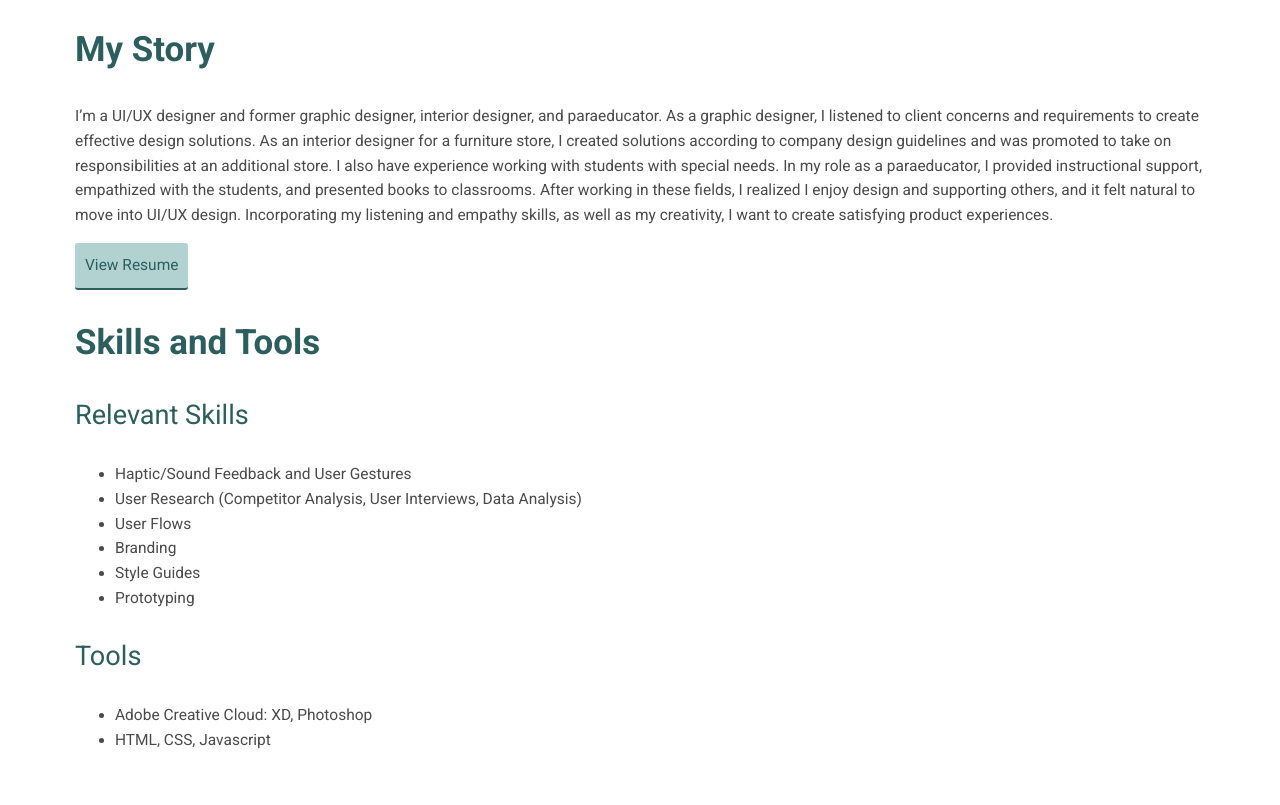
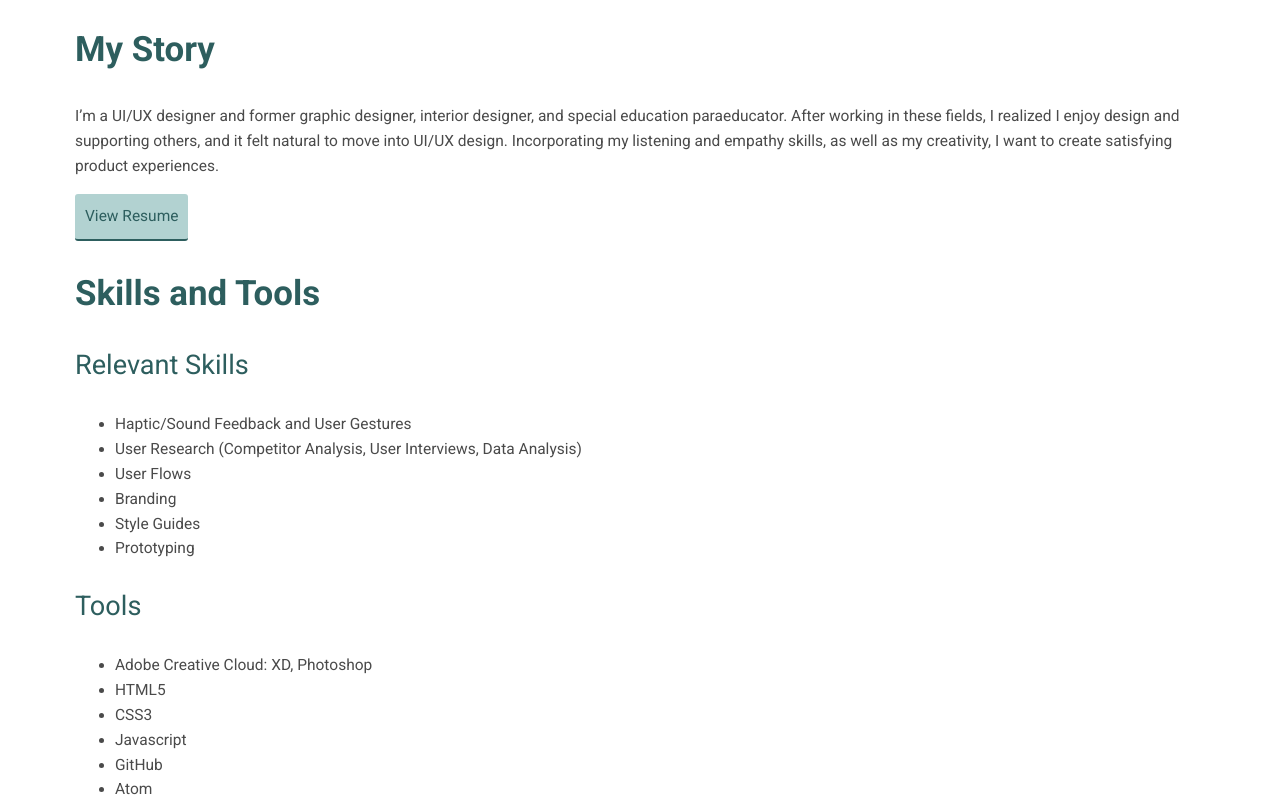
Before and after one commit to Wildiris5/portfolio-website, a plain HTML site: page about.html in a window 1280 px wide. Shown: the part 772-1577 px from the top of the page. Drawn offline with nearby package versions, Linux system fonts and the light colour scheme.

Commit message:
Update about.html
1. Added id to body tags.
2. Added column and row classes.
3. Shortened "my story" text.
4. Added tools to "tools" section.

```diff
--- a/about.html
+++ b/about.html
@@ -10,7 +10,7 @@
     <link href="https://fonts.googleapis.com/css2?family=Roboto:ital,wght@0,400;0,700;1,500&display=swap" rel="stylesheet">
     <meta name="viewport" content="width=device-width, initial-scale=1">
   </head>
-  <body>
+  <body id="about-page">
     <header id="header">
       <div class="container">
       <div class="logo">
@@ -36,24 +36,29 @@
      </div>
      <div class="container">
        <div>
-         <div id="picandstory">
-       <div id="aboutpic">
+        <div class="row">
+          <div id="picandstory">
+          <div id="aboutpic">
+         <div class="col-md-6">
          <picture>
            <source srcset="img/about/SarahLayne@1x.jpg" media="(max-width:767px)">
            <img src="img/about/SarahLayne@2x.jpg" alt="Image of Sarah L. Martin">
          </picture>
          </div>
-         <div>
+         </div>
+         </div>
+           <div class="col-md-6">
            <h2>My Story</h2>
-           <p>I’m a UI/UX designer and former graphic designer, interior designer, and paraeducator. As a graphic designer, I listened to client concerns and requirements to create effective design solutions. As an interior designer for a furniture store, I created solutions according to company design guidelines and was promoted to take on responsibilities at an additional store. I also have experience working with students with special needs. In my role as a paraeducator, I provided instructional support, empathized with the students, and presented books to classrooms. After working in these fields, I realized I enjoy design and supporting others, and it felt natural to move into UI/UX design. Incorporating my listening and empathy skills, as well as my creativity, I want to create satisfying product experiences. </p>
+           <p>I’m a UI/UX designer and former graphic designer, interior designer, and special education paraeducator. After working in these fields, I realized I enjoy design and supporting others, and it felt natural to move into UI/UX design. Incorporating my listening and empathy skills, as well as my creativity, I want to create satisfying product experiences. </p>
            <a href="files/resume_placeholder.pdf" class="button">View Resume</a>
-         </div>
+           </div>
          </div>
          <div>
            <div>
              <h2>Skills and Tools</h2>
              <div>
-               <div>
+               <div class="row">
+               <div class="col-md-6">
                  <h3>Relevant Skills</h3>
                  <ul>
                    <li>Haptic/Sound Feedback and User Gestures</li>
@@ -64,12 +69,17 @@
                    <li>Prototyping</li>
                  </ul>
                </div>
-               <div>
+               <div class="col-md-6">
                  <h3>Tools</h3>
                  <ul>
                    <li>Adobe Creative Cloud: XD, Photoshop</li>
-                   <li>HTML, CSS, Javascript</li>
+                   <li>HTML5</li>
+                   <li>CSS3</li>
+                   <li>Javascript</li>
+                   <li>GitHub</li>
+                   <li>Atom</li>
                  </ul>
+                 </div>
                </div>
              </div>
            </div>
```
